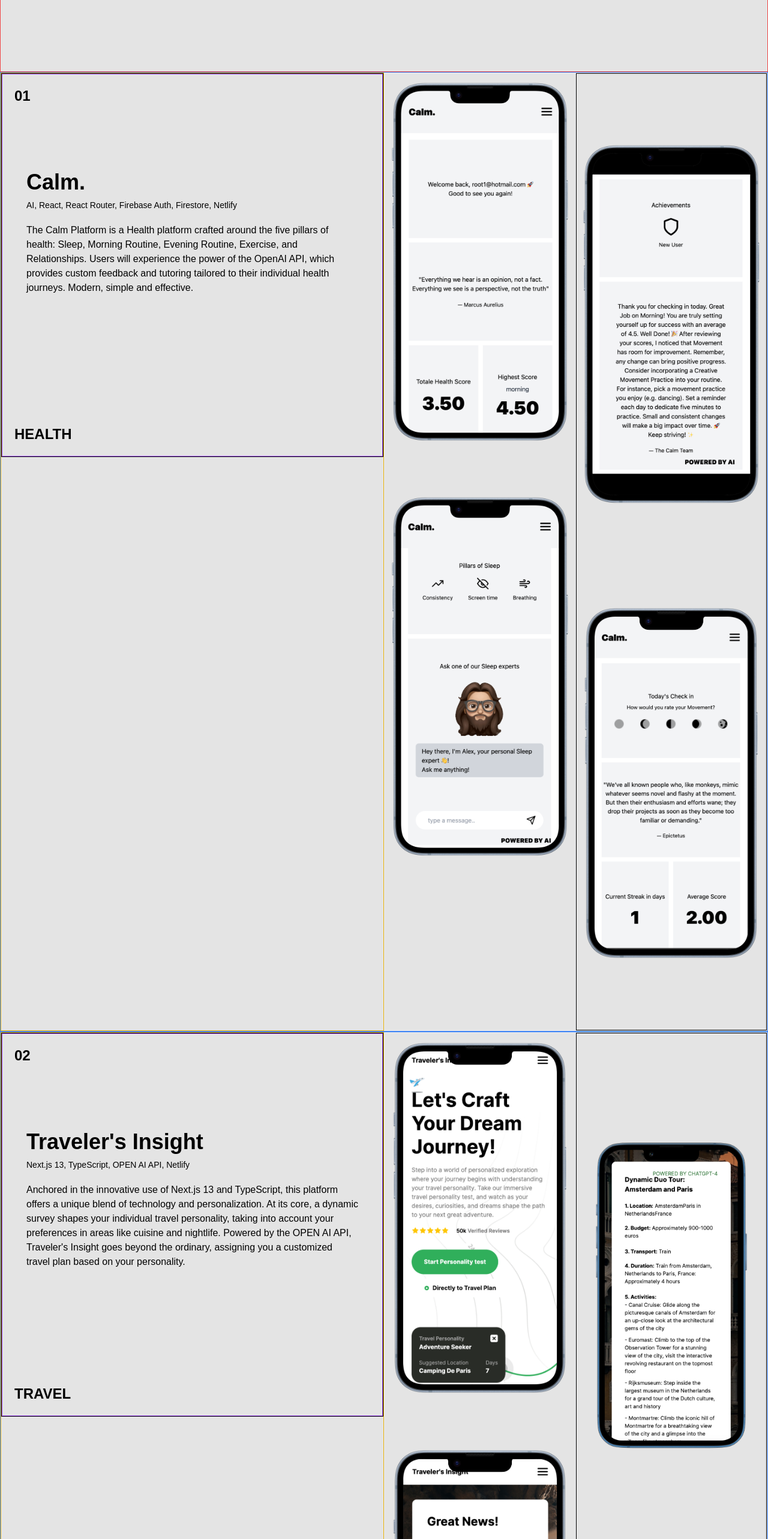
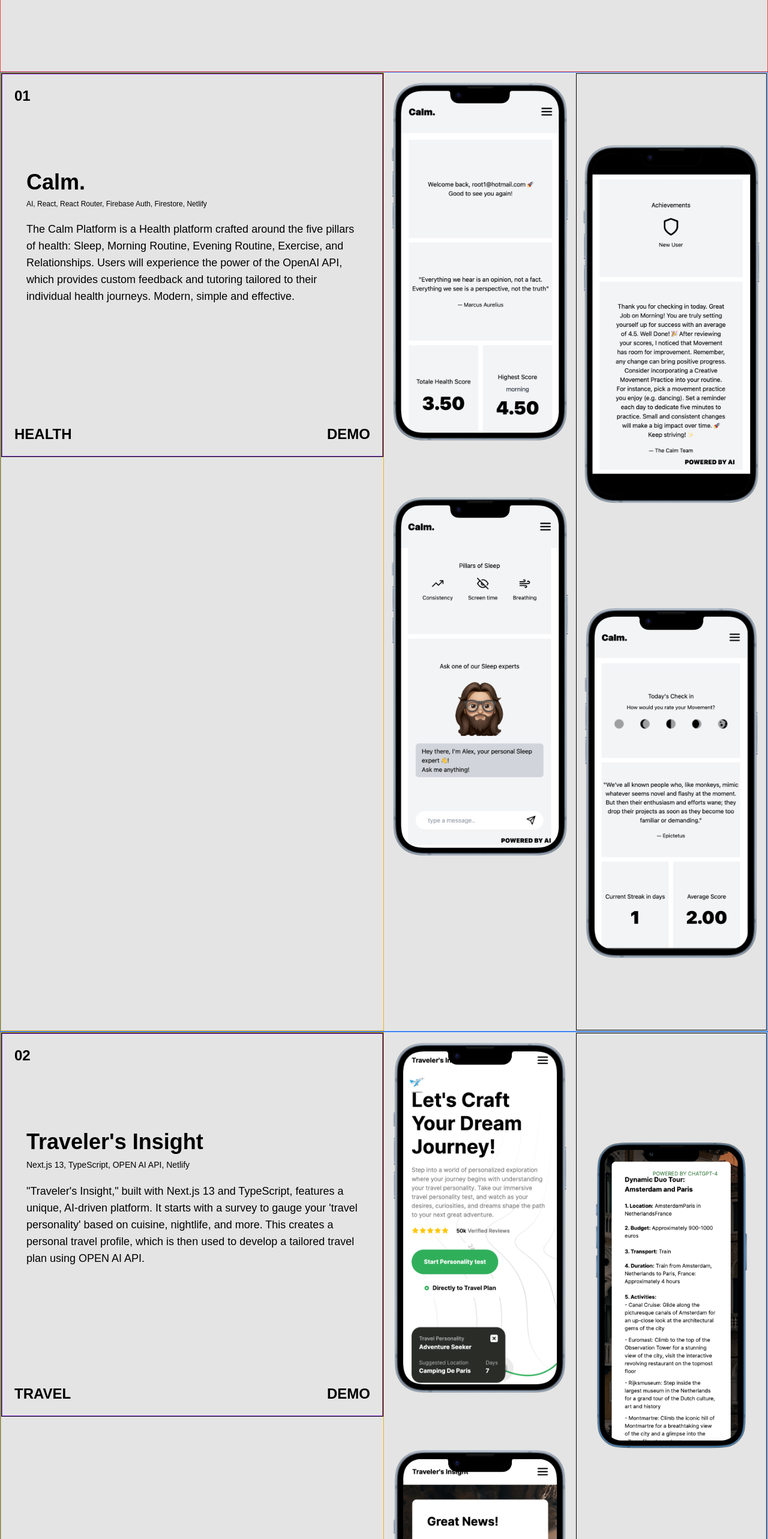
Before and after one commit to alessndro/portfolio2, a React (Vite) app: page / in a window 1280 px wide. Shown: the part 4680-7246 px from the top of the page at 60% size. Built offline with nearby package versions, Linux system fonts and the light colour scheme.

Commit message:
add contact section

```diff
--- a/src/components/Hero.jsx
+++ b/src/components/Hero.jsx
@@ -95,7 +95,7 @@
                     animate={controls}
                     transition={{ duration: 2, ease: 'easeIn' }}
                     >
-                    <h1 className='text-5xl lg:text-8xl font-extralight custom-thin'>Hi there,</h1>
+                    <h1 className='text-4xl lg:text-8xl font-extralight custom-thin'>Hi there,</h1>
                 </motion.div>
                 <motion.div
                   ref={ref2}
@@ -103,7 +103,7 @@
                   animate={controls2}
                   transition={{ duration: 3, ease: 'easeIn' }}
                   >
-                <p className='text-5xl lg:text-8xl font-extralight mb-3'>I'm Alessandro</p>
+                <p className='text-4xl lg:text-8xl font-extralight custom-thin mb-3'>I'm Alessandro</p>
                 </motion.div>
                 <motion.div
                   ref={ref3}
--- a/src/components/Projects.jsx
+++ b/src/components/Projects.jsx
@@ -54,29 +54,34 @@
   return (
     <>
     <div className='h-[200vh] fade-in flex container mx-auto border border-blue-500'>
+
         <div className='w-1/2 h-full border border-yellow-500 relative'>
 
             <div className='h-[80vh] border border-black sticky top-0'>
-                <div className='border fade-in border-purple-500 px-10 py-40 relative h-full'>
+                <div className='border flex flex-col justify-center items-center md:justify-start fade-in border-purple-500 px-6 py-10 md:py-40 md:px-10 relative h-full'>
                   <motion.div
                   ref={ref}
                   initial={{ opacity: 0 }}
                   animate={controls}
                   transition={{ duration: 1, ease: 'easeIn' }}
                   >
-                    <div className='absolute top-5 left-5'>
-                      <p className='font-bold text-2xl'>01</p>
+                    <div className='absolute top-2 left-2 md:top-5 md:left-5'>
+                      <p className='font-bold text-xl md:text-2xl'>01</p>
                     </div>
-                    <div className='absolute bottom-5 left-5'>
-                      <p className='font-bold text-2xl'>HEALTH</p>
+                    <div className='absolute bottom-2 left-2 md:bottom-5 md:left-5' >
+                      <p className='font-bold text-xl md:text-2xl'>HEALTH</p>
                     </div>
-                      <h4 className='text-4xl font-bold'>Calm.</h4>
-                  <p className='mt-2 text-sm'>AI, React, React Router, Firebase Auth, Firestore, Netlify</p>
-                  <p className='mt-5 max-w-xl'>The Calm Platform is a Health platform crafted around the five pillars of health: Sleep, Morning Routine, Evening Routine, Exercise, and Relationships. Users will experience the power of the OpenAI API, which provides custom feedback and tutoring tailored to their individual health journeys. Modern, simple and effective.</p>
+                    <div className='absolute bottom-2 right-2 md:bottom-5 md:right-5' >
+                      <a target="_blank" href="https://spectacular-tartufo-1e017e.netlify.app"><p className='font-bold text-xl md:text-2xl'>DEMO</p></a>
+                    </div>
+                      <h4 className='text-2xl font-bold md:text-4xl'>Calm.</h4>
+                  <p className='mt-2 text-xs'>AI, React, React Router, Firebase Auth, Firestore, Netlify</p>
+                  <p className='mt-5 max-w-xl text-xs md:text-lg overflow-y-auto'>The Calm Platform is a Health platform crafted around the five pillars of health: Sleep, Morning Routine, Evening Routine, Exercise, and Relationships. Users will experience the power of the OpenAI API, which provides custom feedback and tutoring tailored to their individual health journeys. Modern, simple and effective.</p>
                   </motion.div>
                 </div>
             </div>
         </div>
+
         <div className='w-1/2 border flex'>
             <div className='border flex flex-col gap-20 p-2 max-w-xl items-center md:w-1/2 '>
                 {/* <img src={calm2} alt="Iphone mock website" /> */}
@@ -97,22 +102,25 @@
         <div className='w-1/2 h-full border border-yellow-500 relative'>
 
             <div className='h-[80vh] border border-black sticky top-0'>
-              <div className='border fade-in border-purple-500 px-10 py-40 relative h-full'>
+               <div className='border flex flex-col justify-center items-center md:justify-start fade-in border-purple-500 px-6 py-10 md:py-40 md:px-10 relative h-full'>
                   <motion.div
                   ref={ref2}
                   initial={{ opacity: 0 }}
                   animate={controls2}
                   transition={{ duration: 1, ease: 'easeIn' }}
                   >
-                    <div className='absolute top-5 left-5'>
-                      <p className='font-bold text-2xl'>02</p>
+                    <div className='absolute top-2 left-2 md:top-5 md:left-5'>
+                      <p className='font-bold text-xl md:text-2xl'>02</p>
                     </div>
-                    <div className='absolute bottom-5 left-5'>
-                      <p className='font-bold text-2xl'>TRAVEL</p>
+                    <div className='absolute bottom-2 left-2 md:bottom-5 md:left-5' >
+                      <p className='font-bold text-xl md:text-2xl'>TRAVEL</p>
                     </div>
-                      <h4 className='text-4xl font-bold'>Traveler's Insight</h4>
+                    <div className='absolute bottom-2 right-2 md:bottom-5 md:right-5' >
+                      <a target="_blank" href="https://gotravelapp.netlify.app"><p className='font-bold text-xl md:text-2xl'>DEMO</p></a>
+                    </div>
+                      <h4 className='text-2xl font-bold md:text-4xl'>Traveler's Insight</h4>
                   <p className='mt-2 text-sm'>Next.js 13, TypeScript, OPEN AI API, Netlify</p>
-                  <p className='mt-5 max-w-xl'>Anchored in the innovative use of Next.js 13 and TypeScript, this platform offers a unique blend of technology and personalization. At its core, a dynamic survey shapes your individual travel personality, taking into account your preferences in areas like cuisine and nightlife. Powered by the OPEN AI API, Traveler's Insight goes beyond the ordinary, assigning you a customized travel plan based on your personality.</p>
+                  <p className='mt-5 max-w-xl text-xs md:text-lg overflow-y-auto'>"Traveler's Insight," built with Next.js 13 and TypeScript, features a unique, AI-driven platform. It starts with a survey to gauge your 'travel personality' based on cuisine, nightlife, and more. This creates a personal travel profile, which is then used to develop a tailored travel plan using OPEN AI API.</p>
                   </motion.div>
                 </div>
             </div>
@@ -138,22 +146,25 @@
         <div className='w-1/2 h-full border border-yellow-500 relative'>
 
             <div className='h-[80vh] border border-black sticky top-0'>
-            <div className='border fade-in border-purple-500 px-10 py-40 relative h-full'>
+             <div className='border flex flex-col justify-center items-center md:justify-start fade-in border-purple-500 px-6 py-10 md:py-40 md:px-10 relative h-full'>
                   <motion.div
                   ref={ref3}
                   initial={{ opacity: 0 }}
                   animate={controls3}
                   transition={{ duration: 1, ease: 'easeIn' }}
                   >
-                    <div className='absolute top-5 left-5'>
-                      <p className='font-bold text-2xl'>03</p>
+                    <div className='absolute top-2 left-2 md:top-5 md:left-5'>
+                      <p className='font-bold text-xl md:text-2xl'>03</p>
                     </div>
-                    <div className='absolute bottom-5 left-5'>
-                      <p className='font-bold text-2xl'>STUDY</p>
+                    <div className='absolute bottom-2 left-2 md:bottom-5 md:left-5'>
+                      <p className='font-bold text-xl md:text-2xl'>STUDY</p>
                     </div>
-                      <h4 className='text-4xl font-bold'>MindScribe</h4>
+                    <div className='absolute bottom-2 right-2 md:bottom-5 md:right-5' >
+                      <a target="_blank" href="https://gotravelapp.netlify.app"><p className='font-bold text-xl md:text-2xl'>DEMO</p></a>
+                    </div>
+                      <h4 className='text-2xl font-bold md:text-4xl'>MindScribe</h4>
                   <p className='mt-2 text-sm'>React, React Router, Firebase, External APIs, Netlify</p>
-                  <p className='mt-5 max-w-xl'>MindScribe is a web application designed to maximize your educational experience. At its heart, MindScribe specializes in transforming complex educational content from videos and articles into concise, comprehensible summaries. Using a combination of APIs, including a summarization service from Rapid API and the OpenAI API, it intelligently condenses information and generates interactive practice questions, deepening your understanding and engagement.</p>
+                  <p className='mt-5 max-w-xl text-xs md:text-lg overflow-y-auto'>MindScribe, a web app, enhances learning by simplifying complex educational material from videos and articles. It uses APIs like Rapid API's summarization service and OpenAI API to create brief summaries, interactive questions and tutoring, boosting comprehension and engagement. </p>
                   </motion.div>
                 </div>
             </div>
```
Also changed, not shown: src/components/Contact.jsx (added).
